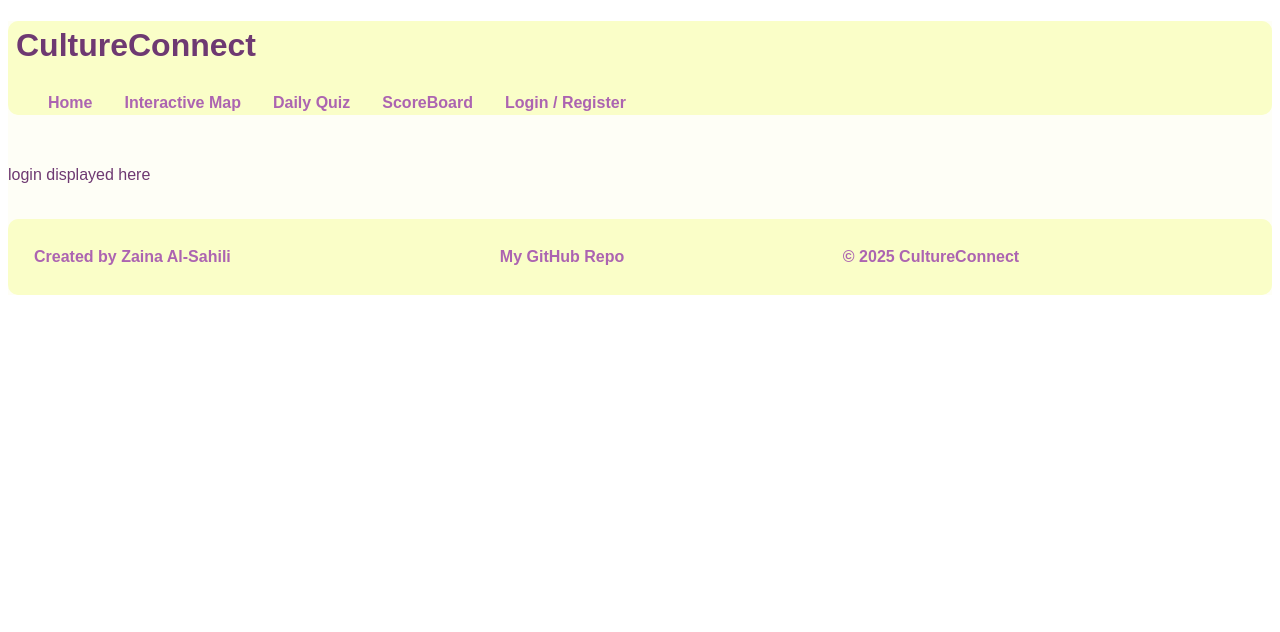
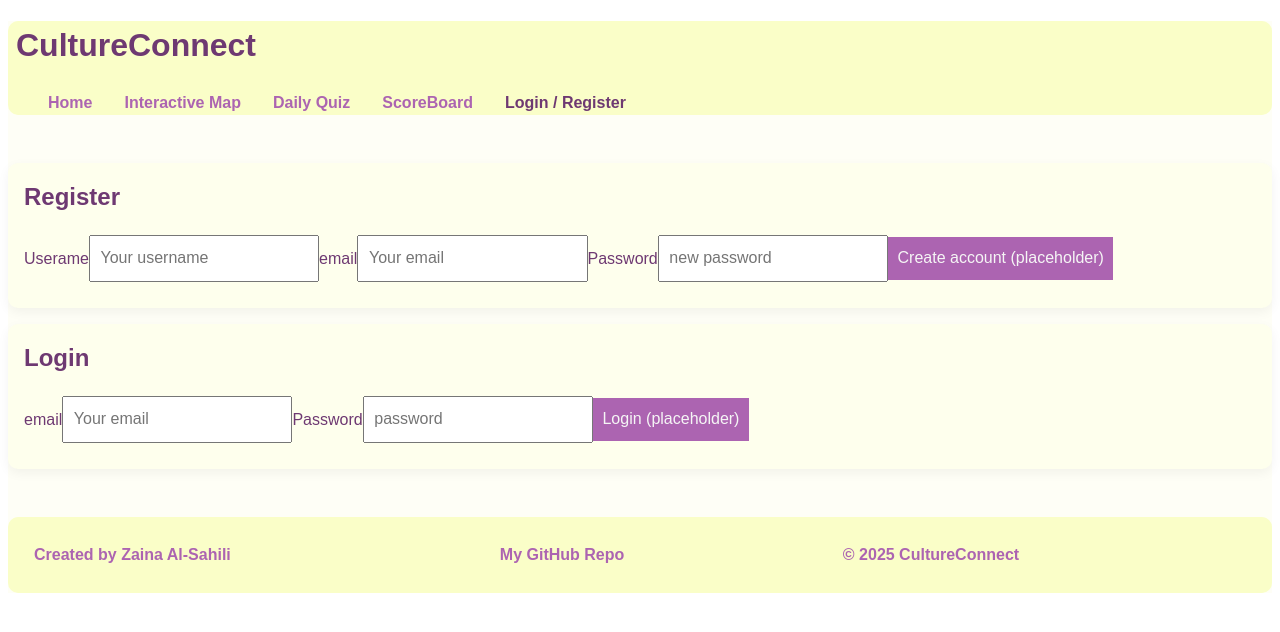
Before and after one commit to zainasahili/startup, a React (Vite) app in the folder cultureconnect-react/: page /login in a window 1280 px wide. Shown: the top 632 px of the page. Built offline with nearby package versions, Linux system fonts and the light colour scheme.

Commit message:
minor fixes to nav

```diff
--- a/cultureconnect-react/src/App.css
+++ b/cultureconnect-react/src/App.css
@@ -59,6 +59,20 @@ a:hover{
     text-decoration: underline;
     color: var(--brand2);
 }
+
+/* NavLink setup */
+
+.nav-link {
+  color: var(--brand);
+}
+
+
+.active-link {
+  color: var(--brand2);
+  /* border-radius: 5px; */
+}
+
+
 
 
 /* main setup*/
--- a/cultureconnect-react/src/App.jsx
+++ b/cultureconnect-react/src/App.jsx
@@ -16,27 +16,27 @@ export default function App() {
         <nav>
             <menu className="navbar-nav">
                 <li className="nav-item">
-                <NavLink className="nav-link" to="/">
+                <NavLink to="/"  className={({ isActive }) => isActive ? 'active-link' : 'nav-link'}>
                     Home
                 </NavLink>
                 </li>
                 <li className="nav-item">
-                <NavLink className="nav-link" to="map">
+                <NavLink to="map" className={({ isActive }) => isActive ? 'active-link' : 'nav-link'}>
                     Interactive Map
                 </NavLink>
                 </li>
                 <li className="nav-item">
-                <NavLink className="nav-link" to="quiz">
+                <NavLink to="quiz"  className={({ isActive }) => isActive ? 'active-link' : 'nav-link'}>
                     Daily Quiz
                 </NavLink>
                 </li>
                 <li className="nav-item">
-                <NavLink className="nav-link" to="scoreboard">
+                <NavLink to="scoreboard"  className={({ isActive }) => isActive ? 'active-link' : 'nav-link'}>
                     ScoreBoard
                 </NavLink>
                 </li>
                 <li className="nav-item">
-                <NavLink className="nav-link" to="login">
+                <NavLink to="login" className={({ isActive }) => isActive ? 'active-link' : 'nav-link'}>
                     Login / Register
                 </NavLink>
                 </li>
--- a/cultureconnect-react/src/pages/login.jsx
+++ b/cultureconnect-react/src/pages/login.jsx
@@ -3,7 +3,28 @@ import React from 'react';
 export function Login() {
   return (
     <main className="container-fluid bg-secondary text-center">
-      <div>login displayed here</div>
+      <section>
+            <h2>Register</h2>
+            <form id="register-from">
+                <label for="r-name">Userame</label>
+                <input id="r-name"name="name" placeholder="Your username" required />
+                <label for="r-email">email</label>
+                <input id="r-email"name="email" placeholder="Your email" required />
+                <label for="r-password">Password</label>
+                <input id="r-password"name="password" placeholder="new password" required />
+                <button type="submit">Create account (placeholder)</button>
+            </form>
+        </section>
+        <section>
+            <h2>Login</h2>
+            <form id="login-from">
+                <label for="l-email">email</label>
+                <input id="l-email"name="email" placeholder="Your email" required />
+                <label for="l-password">Password</label>
+                <input id="l-password"name="password" placeholder="password" required />
+                <button type="submit">Login (placeholder)</button>
+            </form>
+        </section>
     </main>
   );
 }
```
Also changed, not shown: 1 other file (tests, documents, lock files or other folders).
